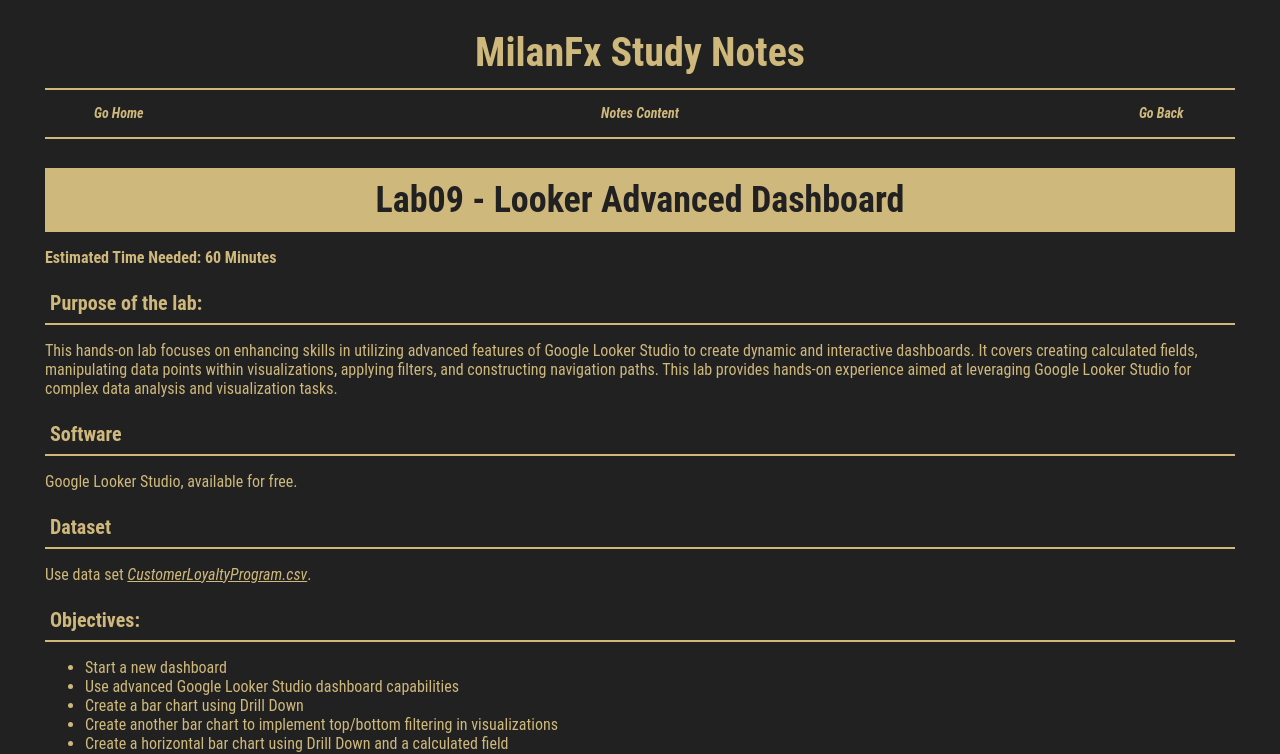
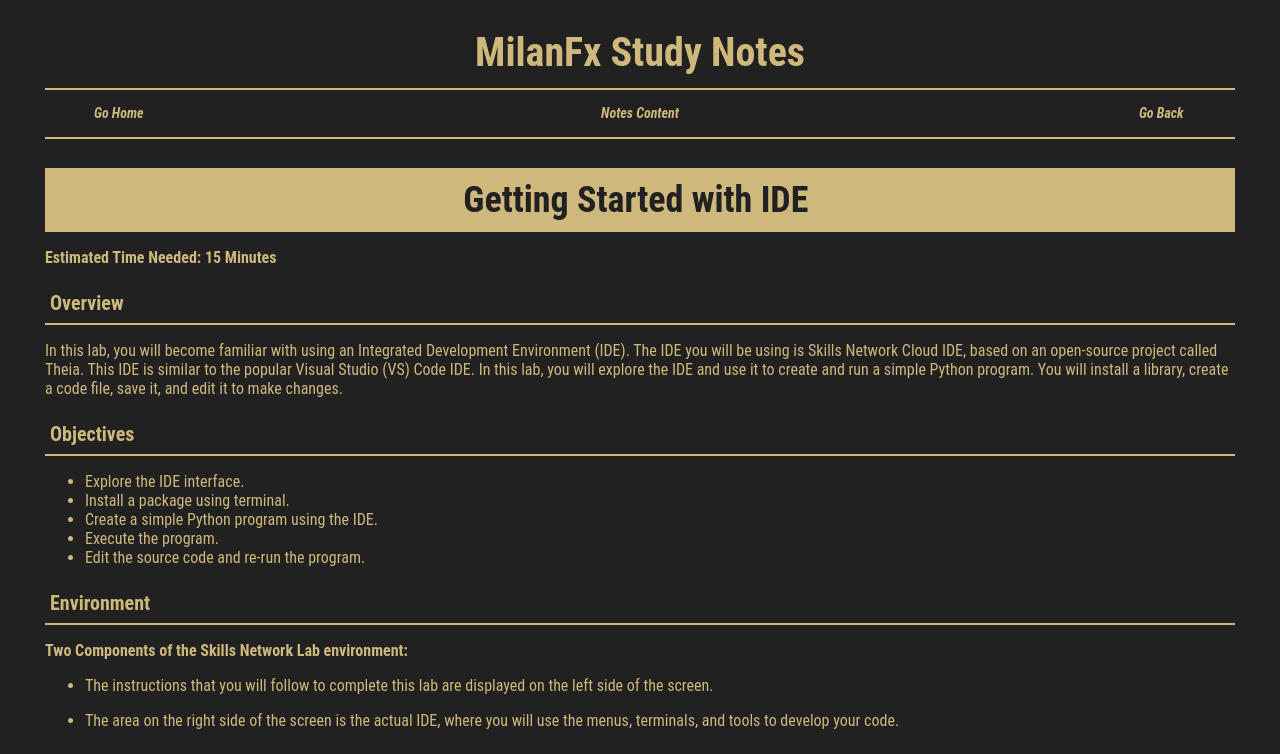
Before and after one commit to milanfx/milanfx.github.io, a Jekyll site: the page built from test.md, in a window 1280 px wide and 1400 px high. Shown: the top 754 px of the window. Built offline with Jekyll 4.4.1, drawn with Linux system fonts in a browser that asks for light colours; our own code applies the rules of GitHub Pages for plain Markdown files; some of the changed text lies outside the part shown; grey boxes are pictures that could not be loaded.

Commit message:
Update test.md

````diff
--- a/test.md
+++ b/test.md
@@ -1,183 +1,258 @@
 ---
 layout: page
-permalink: /BI03Lab09/
+permalink: /DE02Lab01/
 ---
 
-# Lab09 - Looker Advanced Dashboard
+# Getting Started with IDE
 
-**Estimated Time Needed: 60 Minutes**
+**Estimated Time Needed: 15 Minutes**
 
-### Purpose of the lab:
+### Overview
 
-This hands-on lab focuses on enhancing skills in utilizing advanced features of Google Looker Studio to create dynamic and interactive dashboards. It covers creating calculated fields, manipulating data points within visualizations, applying filters, and constructing navigation paths. This lab provides hands-on experience aimed at leveraging Google Looker Studio for complex data analysis and visualization tasks.
+In this lab, you will become familiar with using an Integrated Development Environment (IDE). The IDE you will be using is Skills Network Cloud IDE, based on an open-source project called Theia.  This IDE is similar to the popular Visual Studio (VS) Code IDE. In this lab, you will explore the IDE and use it to create and run a simple Python program. You will install a library, create a code file, save it, and edit it to make changes.
 
-### Software
+### Objectives
 
-Google Looker Studio, available for free.
+- Explore the IDE interface.
+- Install a package using terminal.
+- Create a simple Python program using the IDE.
+- Execute the program.
+- Edit the source code and re-run the program.
 
-### Dataset
+### Environment
 
-Use data set [CustomerLoyaltyProgram.csv](https://cf-courses-data.s3.us.cloud-object-storage.appdomain.cloud/bXn-QnrBL0Uv_nAaMVWgpw/CustomerLoyaltyProgram%20.csv "CustomerLoyaltyProgram.csv").
+**Two Components of the Skills Network Lab environment:**
 
-### Objectives:
+- The instructions that you will follow to complete this lab are displayed on the left side of the screen.
 
-- Start a new dashboard
-- Use advanced Google Looker Studio dashboard capabilities
-- Create a bar chart using Drill Down
-- Create another bar chart to implement top/bottom filtering in visualizations
-- Create a horizontal bar chart using Drill Down and a calculated field
-- Create a pie chart
-- Add headings to all the created charts in the dashboard
-- Build an interactive dashboard
-- Save the dashboard and download as a PDF
+- The area on the right side of the screen is the actual IDE, where you will use the menus, terminals, and tools to develop your code.
 
-## Step-by-step instructions
+<div align="center"><div style="display: inline-grid; border: 2px solid var(--word); margin:10px 0px;"><img src="https://cf-courses-data.s3.us.cloud-object-storage.appdomain.cloud/IBMSkillsNetwork-PY0224EN-Coursera/labs/v1/labs/images/ide.png" style="width:890px; max-height:600px; object-fit:contain;"></div></div>
 
-**Step 1:** **Starting a new dashboard**
+## Exercise 1: Explore the IDE interface
 
-a. Sign in to Google Looker Studio:
+### Explore the menus, terminals, and tools
 
-- Go to Google Looker Studio and sign in with your Google account.
+Let us now explore the IDE interface. Please click on each of the icons and menu items highlighted in red boxes in the following screenshots to become familiar with their purpose.
 
-b. Access the data set
+**Step 1:** In the **Explorer** menu, you will find your folders, files (created or cloned), and pre-requisites installed.
 
-- Here you are going to use the same data set that you have used in the previous lab and follow the same steps to upload the file.
-- In the top left corner, click **Create**, then select **Data source**.
-- In the **Search** box, type *file upload*, then click the **File Upload** connector.
-- Click the **CLICK TO UPLOAD FILES** button, select the **CustomerLoyaltyProgram.csv** file, and click **Open**.
-- Once the data is uploaded, click **CONNECT**.
+<div align="center"><div style="display: inline-grid; border: 2px solid var(--word); margin:10px 0px;"><img src="https://cf-courses-data.s3.us.cloud-object-storage.appdomain.cloud/IBMSkillsNetwork-PY0224EN-Coursera/labs/v1/labs/images/explorer.png" style="width:890px; max-height:600px; object-fit:contain;"></div></div>
 
-<div align="center"><div style="display: inline-grid; border: 2px solid var(--word); margin:10px 0px;"><img src="https://cf-courses-data.s3.us.cloud-object-storage.appdomain.cloud/mzGSXG9vyEALK3SxzgjDkg/Advanced-Lab-Fig%200.png" style="width:890px; max-height:600px; object-fit:contain;"></div></div>
+**Step 2:** In the **Search** menu, you can search for particular folders or files that were created or cloned.
 
-c. Create and add the report
+<div align="center"><div style="display: inline-grid; border: 2px solid var(--word); margin:10px 0px;"><img src="https://cf-courses-data.s3.us.cloud-object-storage.appdomain.cloud/IBMSkillsNetwork-PY0224EN-Coursera/labs/v1/labs/images/search.png" style="width:890px; max-height:600px; object-fit:contain;"></div></div>
 
-- To start creating the report, click **CREATE REPORT**.
-- In the pop-up dialog box, click **ADD TO REPORT**.
+**Step 3:** In the **Source Control** menu, you will find the cloned repository.
 
-<div align="center"><div style="display: inline-grid; border: 2px solid var(--word); margin:10px 0px;"><img src="https://cf-courses-data.s3.us.cloud-object-storage.appdomain.cloud/Z7xNUKltE7vl9_sybXJ5gw/Advanced-Lab-Fig%201.png" style="width:890px; max-height:600px; object-fit:contain;"></div></div>
+<div align="center"><div style="display: inline-grid; border: 2px solid var(--word); margin:10px 0px;"><img src="https://cf-courses-data.s3.us.cloud-object-storage.appdomain.cloud/IBMSkillsNetwork-PY0224EN-Coursera/labs/v1/labs/images/source_control.png" style="width:890px; max-height:600px; object-fit:contain;"></div></div>
 
-d. Save the new report
+**Step 4:** In the **Debug** menu, you can debug and troubleshoot your code.
 
-- Click the untitled report at the top and rename it to *Advanced Dashboard*.
-- Save the new report.
+<div align="center"><div style="display: inline-grid; border: 2px solid var(--word); margin:10px 0px;"><img src="https://cf-courses-data.s3.us.cloud-object-storage.appdomain.cloud/IBMSkillsNetwork-PY0224EN-Coursera/labs/v1/labs/images/debug.png" style="width:890px; max-height:600px; object-fit:contain;"></div></div>
 
-**Step 2:** **Working with advanced Google Looker Studio dashboard capabilities**
+**Step 5:** In the **Extensions** menu, you can check the recommended, installed, and built-in software already provided as the pre-requisitesprerequisites.
 
-a. Create calculations
+<div align="center"><div style="display: inline-grid; border: 2px solid var(--word); margin:10px 0px;"><img src="https://cf-courses-data.s3.us.cloud-object-storage.appdomain.cloud/IBMSkillsNetwork-PY0224EN-Coursera/labs/v1/labs/images/extention.png" style="width:890px; max-height:600px; object-fit:contain;"></div></div>
 
-- In your Data Source, click **+ ADD A FIELD**.
-- Then select **Add calculated field**.
+**Step 6:** In the **Skills Network Toolbox**, you will find options to use database, big data, cloud, and other tools to complete lab exercises in other courses.
 
-<div align="center"><div style="display: inline-grid; border: 2px solid var(--word); margin:10px 0px;"><img src="https://cf-courses-data.s3.us.cloud-object-storage.appdomain.cloud/gRkVFXJKzT7LrZ01QK34Wg/Advanced-Lab-Fig%202.png" style="width:890px; max-height:600px; object-fit:contain;"></div></div>
+<div align="center"><div style="display: inline-grid; border: 2px solid var(--word); margin:10px 0px;"><img src="https://cf-courses-data.s3.us.cloud-object-storage.appdomain.cloud/IBMSkillsNetwork-PY0224EN-Coursera/labs/v1/labs/images/toolbox.png" style="width:890px; max-height:600px; object-fit:contain;"></div></div>
 
-- Define the calculation for Margin as **Unit Sale Price - Unit Cost**.
+**Step 7:** Explore the menu options at the top of the IDE: File, Edit, Selection, View, Go, Run, Terminal, Help. You will be using some of these menu items in subsequent exercises. A summary of what they are used for is provided below.
 
-<div align="center"><div style="display: inline-grid; border: 2px solid var(--word); margin:10px 0px;"><img src="https://cf-courses-data.s3.us.cloud-object-storage.appdomain.cloud/mUGB-J0MGqf_hlMtPSRGgQ/Advanced-Lab-Fig%203.png" style="width:890px; max-height:600px; object-fit:contain;"></div></div>
+<div align="center"><div style="display: inline-grid; border: 2px solid var(--word); margin:10px 0px;"><img src="https://cf-courses-data.s3.us.cloud-object-storage.appdomain.cloud/IBMSkillsNetwork-PY0224EN-Coursera/labs/v1/labs/images/menu.png" style="width:890px; max-height:600px; object-fit:contain;"></div></div>
 
-- Name the field **Margin** and save it.
+- **File:** This menu is used to create a new file or folder and save the file.
 
-b. Set up filters and control widgets
-- Add filter controls.
-- From the toolbar, select **Add a control** and choose a drop-down list or slider based on the type of filter you need, such as **City**.
+- **Edit:** This menu is used to undo, redo, cut, paste, and find the file.
 
-<div align="center"><div style="display: inline-grid; border: 2px solid var(--word); margin:10px 0px;"><img src="https://cf-courses-data.s3.us.cloud-object-storage.appdomain.cloud/thrVidrnI93XYxo5ctg8cw/Advanced-Lab-Fig%204.png" style="width:890px; max-height:600px; object-fit:contain;"></div></div>
+- **Selection:** This menu is used to Select All, Copy line up or down and Move line up or down in the file.
 
-- Position the filter control on the dashboard.
+- **View:** This menu is used to view the other menus like explorer, extensions, and search.
 
-c. Add score cards
+- **Go:** This menu is used to Go back, view the last edit location, and go to the files.
 
-- Now you will include two scorecards to display *Margin* and *Revenue* on the top of your dashboard.
-- In the toolbar, click **Add a chart**, and select **Scorecard**.
-- Move it above the line chart visualization and to the left side of the canvas.
-- And pick **Margin** to be displayed on this scorecard.
-- In the Chart – Set Up area, click the left side of the **Margin** field and then you will see the following dialog box.
-- Select the data type and aggregation.
+- **Run:** This menu is used for debugging and Adding configurations.
 
-<div align="center"><div style="display: inline-grid; border: 2px solid var(--word); margin:10px 0px;"><img src="https://cf-courses-data.s3.us.cloud-object-storage.appdomain.cloud/BerexUOejqyb2CZeNiFubg/Advanced-Lab-Fig%204A.png" style="width:890px; max-height:600px; object-fit:contain;"></div></div>
+- **Terminal:** This menu is used to open the New terminal and run the tasks.
 
-- You can change the size and position as you like.
-- Use the **STYLE** tab in the scorecard chart\'s **Properties** pane to change the color and change the font size to **28pt** and then select **Background and Border**.
+- **Help:** This menu is used to view the list of extensions and get started a file.
 
-<div align="center"><div style="display: inline-grid; border: 2px solid var(--word); margin:10px 0px;"><img src="https://cf-courses-data.s3.us.cloud-object-storage.appdomain.cloud/peE0c-wQgVmCtK7U-Pp7MA/Advanced-Lab-Fig%204B.png" style="width:890px; max-height:600px; object-fit:contain;"></div></div>
+Click on each menu and explore them.
 
-- Now you will add the second scorecard chart above the line chart.
-- In the toolbar, click **Add a chart**, and select **Scorecard**.
-- Place it to the right of the **Revenue** scorecard chart.
-- Select the data type and aggregation.
-- Then use the same size and style as **Margin**.
+**You will learn about folder and file creation and how to use the terminal to run the commands later in this lab.**
 
-<div align="center"><div style="display: inline-grid; border: 2px solid var(--word); margin:10px 0px;"><img src="https://cf-courses-data.s3.us.cloud-object-storage.appdomain.cloud/nf9fKqm0hPha_vf6Rm2x8Q/Advanced-Lab-Fig%205.png" style="width:890px; max-height:600px; object-fit:contain;"></div></div>
+## Exercise 2: Create a simple Python program using the IDE
 
-**Step 3:** **Creating a bar chart**
+**Step 1:** On the window to the right, click on the File menu and select **"New Folder"** option, as shown in the image below.
 
-a. Create a bar chart (Revenue By Product Line By Location Code) using Drill Down
+<div align="center"><div style="display: inline-grid; border: 2px solid var(--word); margin:10px 0px;"><img src="https://cf-courses-data.s3.us.cloud-object-storage.appdomain.cloud/IBMSkillsNetwork-PY0224EN-Coursera/labs/v1/labs/images/folder.png" style="width:890px; max-height:600px; object-fit:contain;"></div></div>
 
-- Add a bar chart to your dashboard.
-- Then drag the **Product Line** field to **Dimensions** (in the SET UP area)
-- Then drag the **Location Code** field to **Breakdown Dimension**
-- Then drag the **Revenue** field to **Metric** (change it to Average)
+Name the folder **"welcome101"**.
 
-<div align="center"><div style="display: inline-grid; border: 2px solid var(--word); margin:10px 0px;"><img src="https://cf-courses-data.s3.us.cloud-object-storage.appdomain.cloud/ljFH7Xvn_Ev4rCbohEhbVQ/Advanced-Lab-Fig%206.png" style="width:890px; max-height:600px; object-fit:contain;"></div></div>
+<div align="center"><div style="display: inline-grid; border: 2px solid var(--word); margin:10px 0px;"><img src="https://cf-courses-data.s3.us.cloud-object-storage.appdomain.cloud/IBMSkillsNetwork-PY0224EN-Coursera/labs/v1/labs/images/folder_2.png" style="width:890px; max-height:600px; object-fit:contain;"></div></div>
 
-b. Exclude data points from the visualization
+**NOTE:** Ensure that the folder is created within the /home/project directory. If you\'re encountering any issues, right-click on an empty area and select New Folder*
 
-- Add a filter in the **Location Code**
+<div align="center"><div style="display: inline-grid; border: 2px solid var(--word); margin:10px 0px;"><img src="https://cf-courses-data.s3.us.cloud-object-storage.appdomain.cloud/VQca0p7KO2XuK9DXXQy5AA/new-folder-2.png" style="width:890px; max-height:600px; object-fit:contain;"></div></div>
 
-<div align="center"><div style="display: inline-grid; border: 2px solid var(--word); margin:10px 0px;"><img src="https://cf-courses-data.s3.us.cloud-object-storage.appdomain.cloud/7sdRuSMD2cmd6DrUX_3Mzg/Advanced-Lab-Fig%207.png" style="width:890px; max-height:600px; object-fit:contain;"></div></div>
+**Step 2:** Right-click on the folder welcome101 and click on **"New File"**.
 
-- And exclude **Suburban**
+<div align="center"><div style="display: inline-grid; border: 2px solid var(--word); margin:10px 0px;"><img src="https://cf-courses-data.s3.us.cloud-object-storage.appdomain.cloud/IBMSkillsNetwork-PY0224EN-Coursera/labs/v1/labs/images/file.png" style="width:890px; max-height:600px; object-fit:contain;"></div></div>
 
-<div align="center"><div style="display: inline-grid; border: 2px solid var(--word); margin:10px 0px;"><img src="https://cf-courses-data.s3.us.cloud-object-storage.appdomain.cloud/mapxLLZs5lvkUrbaxsvVbw/Advanced-Lab-Fig%208.png" style="width:890px; max-height:600px; object-fit:contain;"></div></div>
+Create a new file and name it **"welcome.py"**.
 
-**Step 4:** **Creating another bar chart to implement top/bottom filtering in visualizations**
+<div align="center"><div style="display: inline-grid; border: 2px solid var(--word); margin:10px 0px;"><img src="https://cf-courses-data.s3.us.cloud-object-storage.appdomain.cloud/IBMSkillsNetwork-PY0224EN-Coursera/labs/v1/labs/images/file2.png" style="width:890px; max-height:600px; object-fit:contain;"></div></div>
 
-- Add a bar chart to your dashboard.
-- Sort the data in the chart\'s data properties
-- Limit the number of bars to show top 10
-- Then drag the **City** field to **Dimensions** (in the SET UP area)
-- Then drag the **Quantity Sold** field to **Metric**
+**Step 3:** Paste the below code to the welcome.py file and save it using Ctrl+S.
 
-<div align="center"><div style="display: inline-grid; border: 2px solid var(--word); margin:10px 0px;"><img src="https://cf-courses-data.s3.us.cloud-object-storage.appdomain.cloud/WCB2GmkdF2ToD3-_IJll3g/Advanced-Lab-Fig%209.png" style="width:890px; max-height:600px; object-fit:contain;"></div></div>
+```Python
+import numpy as np
 
-**Step 5:** **Creating a horizontal bar chart (Margin By Order Year Colored By Product Line) using Drill Down**
-- Add a horizontal bar chart to your dashboard
-- Then drag the **Order Year** field to **Dimensions** (in SET UP area)
-- Then drag the **Product Line** field to **Breakdown Dimension**
-- Then drag the **Margin** calculated field to **Metric**
+a = np.array([1,2])
+b = np.array([3,4])
+c = a + b
+print(c)
+```
 
-<div align="center"><div style="display: inline-grid; border: 2px solid var(--word); margin:10px 0px;"><img src="https://cf-courses-data.s3.us.cloud-object-storage.appdomain.cloud/lJb8hwLfDH3lflk1EEuChg/Advanced-Lab-Fig%2010.png" style="width:890px; max-height:600px; object-fit:contain;"></div></div>
+<div align="center"><div style="display: inline-grid; border: 2px solid var(--word); margin:10px 0px;"><img src="https://cf-courses-data.s3.us.cloud-object-storage.appdomain.cloud/IBMSkillsNetwork-PY0224EN-Coursera/images/welcome_py.png" style="width:890px; max-height:600px; object-fit:contain;"></div></div>
 
-**Step 6:** **Creating a pie chart of Loyalty Status Distribution**
+## Exercise 3: Execute the program
 
-- Add a pie chart to your dashboard
-- Then drag the **Loyalty Status** field to **Dimensions** (in the SET UP area)
-- Then drag the **Loyalty#** field to **Metric**
+**Step 1:** Open a terminal window using the editor New  Terminal.
 
-<div align="center"><div style="display: inline-grid; border: 2px solid var(--word); margin:10px 0px;"><img src="https://cf-courses-data.s3.us.cloud-object-storage.appdomain.cloud/rCEFhlPo9kfqTHix6ibCfw/Advanced-Lab-Fig%2011.png" style="width:890px; max-height:600px; object-fit:contain;"></div></div>
+<div align="center"><div style="display: inline-grid; border: 2px solid var(--word); margin:10px 0px;"><img src="https://cf-courses-data.s3.us.cloud-object-storage.appdomain.cloud/IBMSkillsNetwork-PY0224EN-Coursera/labs/v1/labs/images/new-terminal.png" style="width:890px; max-height:600px; object-fit:contain;"></div></div>
 
-**Step 7:** **Adding headings to all the created charts in the dashboard**
+In the terminal, you will run all the commands to complete the lab.
 
-- On the top of each chart, add a text box and enter the heading and use the text properties to make the text bold and fill it with color and provide a boundary.
+<div align="center"><div style="display: inline-grid; border: 2px solid var(--word); margin:10px 0px;"><img src="https://cf-courses-data.s3.us.cloud-object-storage.appdomain.cloud/IBMSkillsNetwork-PY0224EN-Coursera/labs/v1/labs/images/terminal1.png" style="width:890px; max-height:600px; object-fit:contain;"></div></div>
 
-<div align="center"><div style="display: inline-grid; border: 2px solid var(--word); margin:10px 0px;"><img src="https://cf-courses-data.s3.us.cloud-object-storage.appdomain.cloud/At88omr4SwspDnKlvjW6RA/Advanced-Lab-Fig%2011A.png" style="width:890px; max-height:600px; object-fit:contain;"></div></div>
+**Step 2:** Verify that python is installed.
 
-**Step 8:** **Building an interactive dashboard**
+```bash
+python3.11 --version
+```
 
-- Filter data in the current tab (selecting a city)
+You should see output similar to this, though the versions may be different:
 
-<div align="center"><div style="display: inline-grid; border: 2px solid var(--word); margin:10px 0px;"><img src="https://cf-courses-data.s3.us.cloud-object-storage.appdomain.cloud/DyKDdY9sgJZlcITeyIRdLA/Advanced-Lab-Fig%2012.png" style="width:890px; max-height:600px; object-fit:contain;"></div></div>
+```
+Python 3.11.11
+```
 
-- Filter data in the current tab (selecting a product line)
+**Step 3:** Install the numpy package.
 
-<div align="center"><div style="display: inline-grid; border: 2px solid var(--word); margin:10px 0px;"><img src="https://cf-courses-data.s3.us.cloud-object-storage.appdomain.cloud/Gt8RMPajm1HLD2inOJdN8g/Advanced-Lab-Fig%2013.png" style="width:890px; max-height:600px; object-fit:contain;"></div></div>
+```bash
+python3.11 -m pip install numpy
+```
+You should see the an output similar to this.
 
-**Step 9:** **Saving the dashboard and downloading as a PDF**
+<div align="center"><div style="display: inline-grid; border: 2px solid var(--word); margin:10px 0px;"><img src="https://cf-courses-data.s3.us.cloud-object-storage.appdomain.cloud/IBMSkillsNetwork-PY0224EN-Coursera/images/numpy_install.png" style="width:890px; max-height:600px; object-fit:contain;"></div></div>
 
-- Finalize the dashboard.
-- Ensure all visualizations are correctly configured and aligned.
-- Preview the dashboard in **View** mode to check interactivity and finalize the design.
-- Save the dashboard.
-- Download as a PDF (you can also share your PDF).
+**Step 4:** Change the directory for this lab by using the command shown below in the terminal.
+
+```bash
+cd welcome101
+```
+
+**Step 5:** Run the program in the terminal using the below command:
+
+```bash
+python3.11 welcome.py
+```
+
+**You will get the following output!**
+
+<div align="center"><div style="display: inline-grid; border: 2px solid var(--word); margin:10px 0px;"><img src="https://cf-courses-data.s3.us.cloud-object-storage.appdomain.cloud/IBMSkillsNetwork-PY0224EN-Coursera/images/code_output.png" style="width:890px; max-height:600px; object-fit:contain;"></div></div>
+
+## Exercise 4: Edit the source code and re-run the program
+
+**Step 1:** Replace the source code with the code shown below:
+
+```python
+message= "Welcome to the world of programming!"
+print (message)
+```
+
+<div align="center"><div style="display: inline-grid; border: 2px solid var(--word); margin:10px 0px;"><img src="https://cf-courses-data.s3.us.cloud-object-storage.appdomain.cloud/IBMSkillsNetwork-PY0224EN-Coursera/labs/v1/labs/images/correct_code.png" style="width:890px; max-height:600px; object-fit:contain;"></div></div>
+
+**Step 2:** Run the program in the terminal using the command below:
+
+```bash
+python3.11 welcome.py
+```
+
+You should see an output similar to this.
+
+```
+Welcome to the world of programming!
+```
+
+<div align="center"><div style="display: inline-grid; border: 2px solid var(--word); margin:10px 0px;"><img src="https://cf-courses-data.s3.us.cloud-object-storage.appdomain.cloud/IBMSkillsNetwork-PY0224EN-Coursera/labs/v1/labs/images/correct_output.png" style="width:890px; max-height:600px; object-fit:contain;"></div></div>
+
+## Practice Exercises
+
+**Step 1:** Create a new folder called "software101".
+
+**HINT:** On the window to the right, click on the File menu and select the **"New Folder"** option, as shown in the image below. Name the folder **"software101"**.
+
+<div align="center"><div style="display: inline-grid; border: 2px solid var(--word); margin:10px 0px;"><img src="https://cf-courses-data.s3.us.cloud-object-storage.appdomain.cloud/IBMSkillsNetwork-PY0224EN-Coursera/labs/v1/labs/images/folder.png" style="width:890px; max-height:600px; object-fit:contain;"></div></div>
+
+**Step 2:** In software101, create a new file called "software.py".
+
+**HINT:** Right-click on the folder software101, click on **"New File"**, create a new file, and name it **"software.py"**.
+
+<div align="center"><div style="display: inline-grid; border: 2px solid var(--word); margin:10px 0px;"><img src="https://cf-courses-data.s3.us.cloud-object-storage.appdomain.cloud/IBMSkillsNetwork-PY0224EN-Coursera/labs/v1/labs/images/hint.png" style="width:890px; max-height:600px; object-fit:contain;"></div></div>
+
+**Step 3:** Write code to add two arrays using Numpy library.
+
+**NOTE:** Since the library is already installed in the practice, there is no need to install it again.
+
+**HINT:** Import the numpy library, create two numpy arrays, and add them.
+
+Paste the code below to the software.py file and save it using Ctrl+S.
+
+```Python
+import numpy as np
+
+a = np.array([2,3,4])
+b = np.array([3,2,1])
+c = a + b
+print (c)
+```
+
+<div align="center"><div style="display: inline-grid; border: 2px solid var(--word); margin:10px 0px;"><img src="https://cf-courses-data.s3.us.cloud-object-storage.appdomain.cloud/IBMSkillsNetwork-PY0224EN-Coursera/images/image_1.png" style="width:890px; max-height:600px; object-fit:contain;"></div></div>
+
+**Step 4:** Run the program.
+
+**HINT:** Run the program in the terminal using the below command. Make sure you are in the correct folder.
+
+```bash
+cd software101
+python3.11 software.py
+```
+
+<div align="center"><div style="display: inline-grid; border: 2px solid var(--word); margin:10px 0px;"><img src="https://cf-courses-data.s3.us.cloud-object-storage.appdomain.cloud/IBMSkillsNetwork-PY0224EN-Coursera/images/image_2.png" style="width:890px; max-height:600px; object-fit:contain;"></div></div>
+
+**Step 5:** Edit the software.py file and change one of the arrays.
+
+**HINT:**
+
+Change the array 'a' to [5,3,1] and save the file.
+
+<div align="center"><div style="display: inline-grid; border: 2px solid var(--word); margin:10px 0px;"><img src="https://cf-courses-data.s3.us.cloud-object-storage.appdomain.cloud/IBMSkillsNetwork-PY0224EN-Coursera/images/image_3.png" style="width:890px; max-height:600px; object-fit:contain;"></div></div>
+
+**Step 6:** Run the updated file.
+
+**HINT:**
+
+Run the program in the terminal using the below command:
+
+```bash
+python3.11 software.py
+```
+
+<div align="center"><div style="display: inline-grid; border: 2px solid var(--word); margin:10px 0px;"><img src="https://cf-courses-data.s3.us.cloud-object-storage.appdomain.cloud/IBMSkillsNetwork-PY0224EN-Coursera/images/image_4.png" style="width:890px; max-height:600px; object-fit:contain;"></div></div>
 
 **Congratulations!**
 
````
